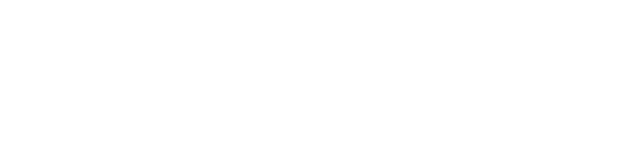
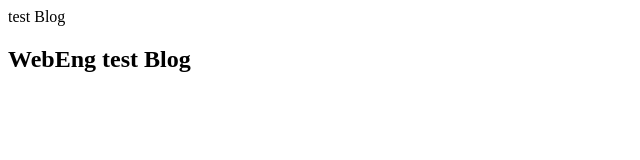
Before and after one commit to 4722126/2024WebEngineering_4722126, a plain HTML site: page index.html in a window 1280 px wide. Shown: the whole page, without its empty margins (0-640 px from the left). Drawn offline with Linux system fonts and the light colour scheme.

Commit message:
add index.html

```diff
--- a/index.html
+++ b/index.html
@@ -2,7 +2,11 @@
 <html lang="ja">
     <head>
         <meta charset="UTF-8">
-        <title>
-            WebEng testBlog
-        </title>
+        <link rel="stylesheet" href="css/main.css"
+        <title>test Blog</title>
     </head>
+    <body>
+        <section>
+            <h1>WebEng test Blog</h1>
+        </section>
+    </body>
```
